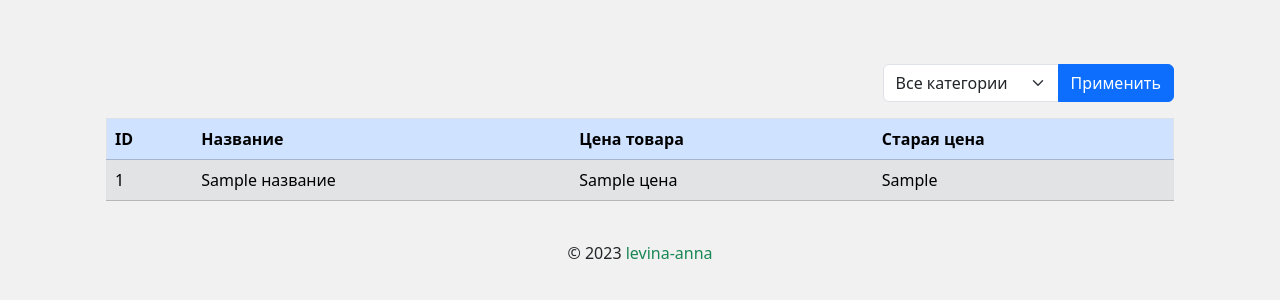
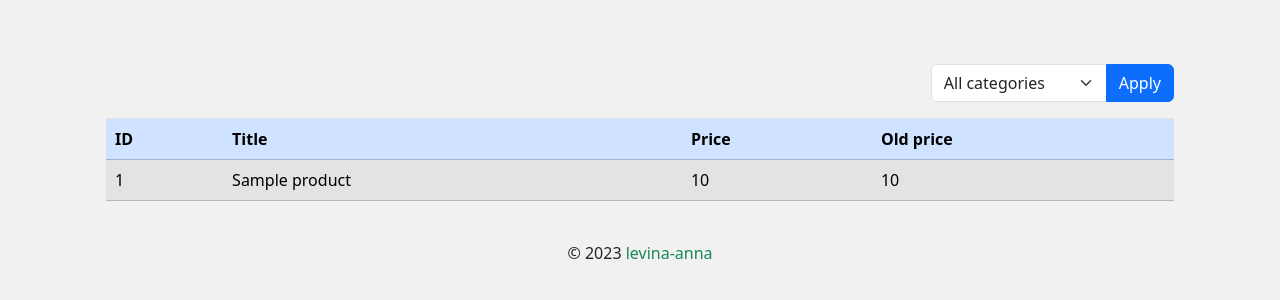
Before and after one commit to levina-anna/Bookstore, a Django app: template AdminPanel/DataTableApp/templates/DataTableApp/cost_table.html in a window 1280 px wide. Shown: the top 300 px of the page. Run offline with Django 3.2, Linux system fonts and the light colour scheme; the template is opened without the code that fills it: most values are stand-ins (such as "Sample title", 1, 10 or a date in 2020); some libraries are stand-ins or nearby versions.

Commit message:
Переведено на английский

```diff
--- a/AdminPanel/DataTableApp/modules/cost/categories.json
+++ b/AdminPanel/DataTableApp/modules/cost/categories.json
@@ -2,7 +2,7 @@
   "categories": [
     {
       "category_id": 1,
-      "category_name": "Романы",
+      "category_name": "Novels",
       "products": [
         {"id": 1},
         {"id": 2},
@@ -11,7 +11,7 @@
     },
     {
       "category_id": 2,
-      "category_name": "Детективы",
+      "category_name": "Detectives",
       "products": [
         {"id": 4},
         {"id": 5}
@@ -19,7 +19,7 @@
     },
     {
       "category_id": 3,
-      "category_name": "Классика",
+      "category_name": "Classic",
       "products": [
         {"id": 6},
         {"id": 7},
--- a/AdminPanel/DataTableApp/templates/DataTableApp/base.html
+++ b/AdminPanel/DataTableApp/templates/DataTableApp/base.html
@@ -9,14 +9,15 @@
 <head>
     <meta charset="UTF-8">
     <meta name="viewport" content="width=device-width, initial-scale=1.0">
-    <title>{% block title %}Мой проект{% endblock %}</title>
+    <title>{{ title }}</title>
     <link type="text/css" href="{% static 'DataTableApp/css/styles.css' %}" rel="stylesheet">
 </head>
 <body>
 
     <div class="container mt-4">
         <main class="p-4">
-            {% block content %}{% endblock %}
+            {% block content %}
+            {% endblock %}
         </main>
     </div>
 
--- a/AdminPanel/DataTableApp/templates/DataTableApp/cost_table.html
+++ b/AdminPanel/DataTableApp/templates/DataTableApp/cost_table.html
@@ -8,14 +8,14 @@
     <form method="get">
         <div class="input-group">
             <select class="form-select" name="category" id="category">
-                <option value="" {% if not selected_category %}selected{% endif %}>Все категории</option>
+                <option value="">All categories</option>
                 {% for category in categories %}
                     <option value="{{ category.category_id }}" {% if category.category_id == selected_category %}selected{% endif %}>
                         {{ category.category_name }}
                     </option>
                 {% endfor %}
             </select>
-            <button type="submit" class="btn btn-primary">Применить</button>
+            <button type="submit" class="btn btn-primary">Apply</button>
         </div>
     </form>
 </div>
@@ -24,23 +24,22 @@
 <table border="1" class="table ">
     <thead class="table-primary">
         <tr>
-        <th>ID</th>
-        <th>Название</th>
-        <th>Цена товара</th>
-        <th>Старая цена</th>
-    </tr>
+            <th>ID</th>
+            <th>Title</th>
+            <th>Price</th>
+            <th>Old price</th>
+        </tr>
     </thead>
     <tbody class="table-secondary">
         {% for product in products %}
         <tr>
-            <td>{{ product.id }}</td>
-            <td>{{ product.название }}</td>
-            <td>{{ product.цена }}</td>
-            <td>{{ product.старая_цена }}</td>
+            <td>{{product.id}}</td>
+            <td>{{product.title}}</td>
+            <td>{{product.price}}</td>
+            <td>{{product.old_price}}</td>
         </tr>
     {% endfor %}
     </tbody>
-
 </table>
 
 {% endblock %}
```
Also changed, not shown: AdminPanel/DataTableApp/modules/cost/api.json (+12 -12 lines), AdminPanel/DataTableApp/views.py (+6 -1 lines), AdminPanel/DataTableApp/modules/cost/main.py (line endings or trailing spaces).
